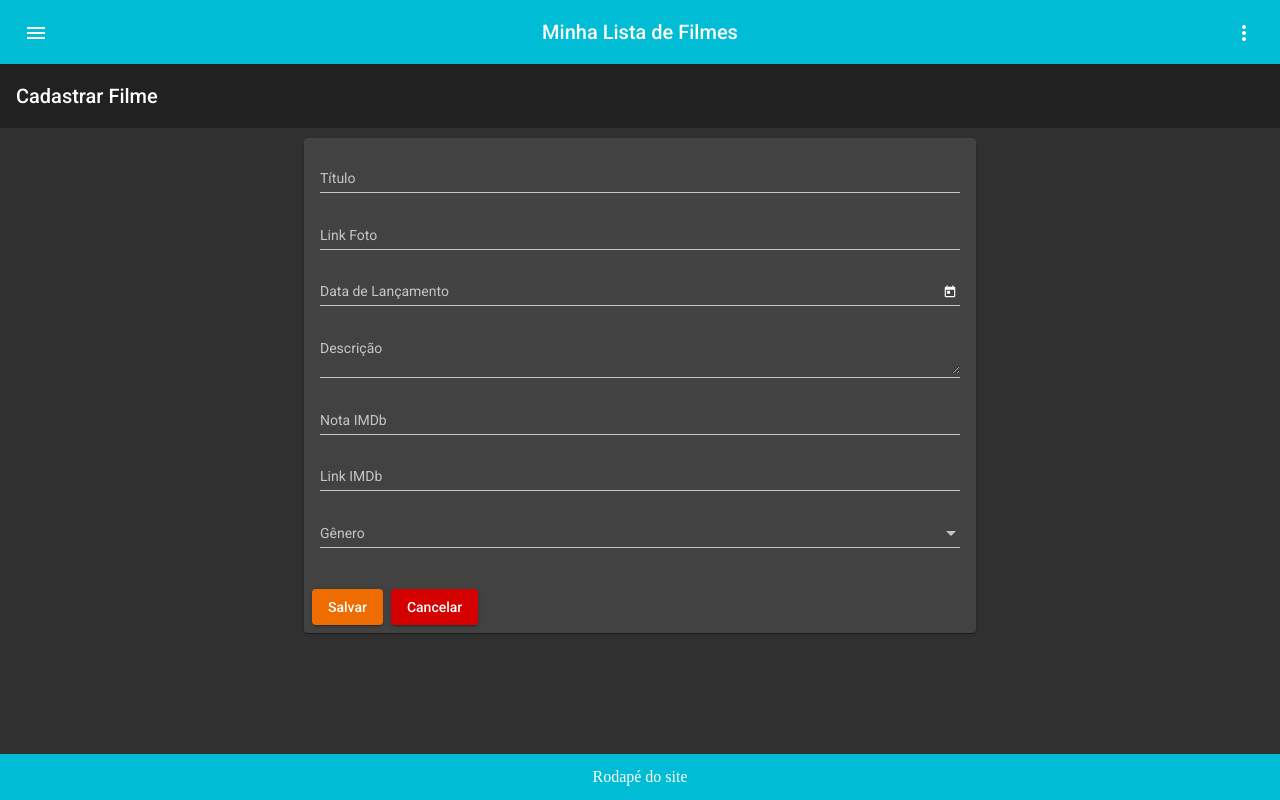
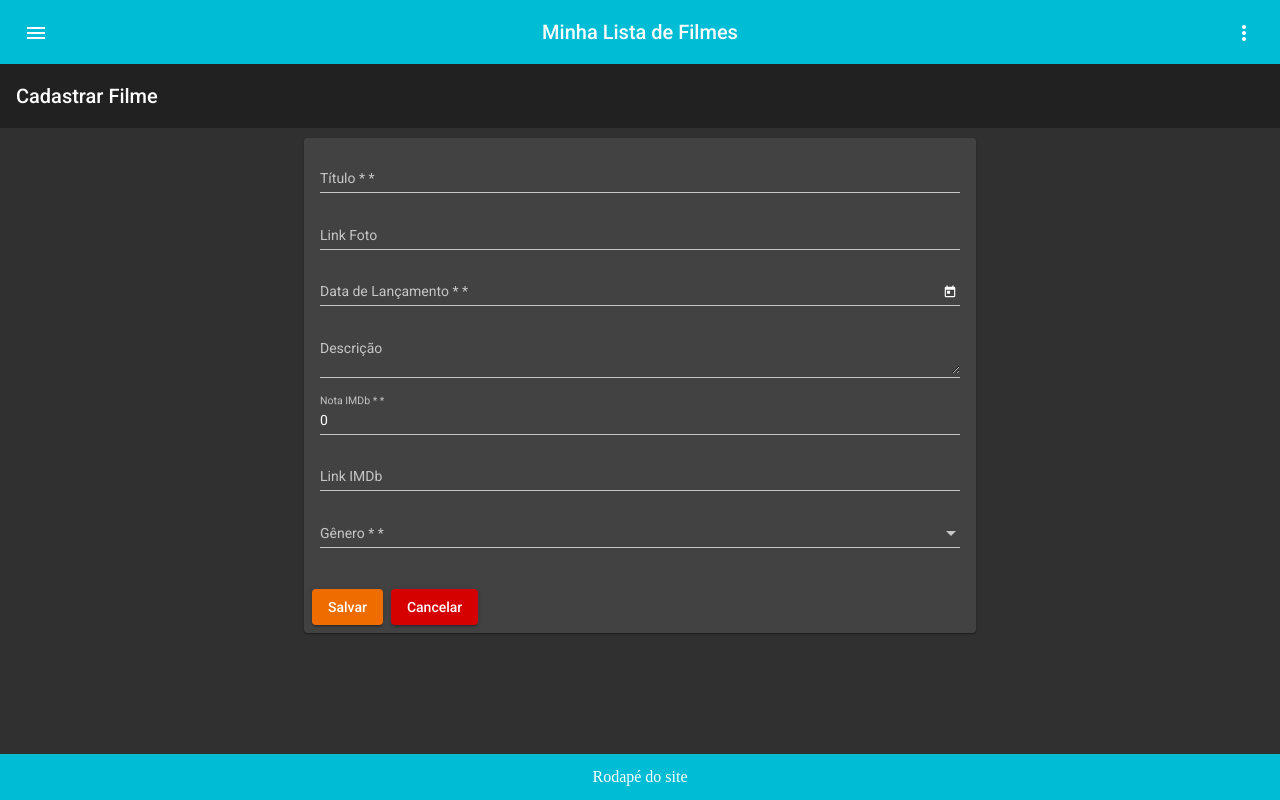
Before and after one commit to BrunaOliv/Listagem-Filmes, an Angular app: page /filmes/cadastro in a window 1280 px wide. Built offline with nearby package versions, Linux system fonts and the light colour scheme.

Commit message:
add validacao campos form

```diff
--- a/package.json
+++ b/package.json
@@ -37,6 +37,7 @@
     "@angular/cli": "~8.3.5",
     "@angular/compiler-cli": "^8.2.7",
     "@angular/language-service": "^8.2.7",
+    "@schematics/angular": "^7.0.7",
     "@types/jasmine": "~3.4.0",
     "@types/jasminewd2": "~2.0.3",
     "@types/node": "~12.7.7",
--- a/src/app/filmes/cadastro-filmes/cadastro-filmes.component.html
+++ b/src/app/filmes/cadastro-filmes/cadastro-filmes.component.html
@@ -1,40 +1,74 @@
 <mat-toolbar class="app-title">Cadastrar Filme</mat-toolbar>
 <div class="main-div">
   <mat-card class="center width50" >
+    <form [formGroup]="cadastro" (ngSubmit)="salvar()" (ngReset)="reiniciarForm()">
       <mat-card-content>
           <mat-form-field class="full-width">
-            <input matInput placeholder="Título">
+            <input matInput
+                  placeholder="Título *"
+                  name="titulo"
+                  formControlName="titulo">
+            <mat-error *ngIf="validacao.hasErrorValidar(f.titulo, 'required')">Campo obrigatório</mat-error>
+            <mat-error *ngIf="validacao.hasErrorValidar(f.titulo, 'minlength')">Campo precisa ter no minimo 2 caracter</mat-error>
+            <mat-error *ngIf="validacao.hasErrorValidar(f.titulo, 'maxlength')">Campo pode ter no maximo 256 caracter</mat-error>
           </mat-form-field>
           <mat-form-field class="full-width">
-            <input matInput placeholder="Link Foto">
+            <input matInput
+                  placeholder="Link Foto"
+                  name="urlFoto"
+                  formControlName="urlFoto">
+            <mat-error *ngIf="validacao.hasErrorValidar(f.urlFoto, 'minlength')">Campo precisa ter no minimo 10 caracter</mat-error>
           </mat-form-field>
           <mat-form-field class="full-width">
-              <input matInput [matDatepicker]="picker" placeholder="Data de Lançamento">
+              <input matInput
+                    readonly
+                    [matDatepicker]="picker"
+                    placeholder="Data de Lançamento *"
+                    name="dtLancamento"
+                    formControlName="dtLancamento"
+                    (click)="picker.open()">
+              <mat-error *ngIf="validacao.hasErrorValidar(f.dtLancamento, 'required')">Campo obrigatório</mat-error>
               <mat-datepicker-toggle matSuffix [for]="picker"></mat-datepicker-toggle>
               <mat-datepicker #picker></mat-datepicker>
-            </mat-form-field>
-          <mat-form-field class="full-width">
-            <textarea matInput placeholder="Descrição"></textarea>
           </mat-form-field>
           <mat-form-field class="full-width">
-            <input matInput placeholder="Nota IMDb">
+            <textarea matInput
+                      placeholder="Descrição"
+                      name="descricao"
+                      formControlName="descricao">
+            </textarea>
           </mat-form-field>
           <mat-form-field class="full-width">
-            <input matInput placeholder="Link IMDb">
+            <input matInput
+                  placeholder="Nota IMDb *"
+                  name="nota"
+                  formControlName="nota"
+                  type="number"
+                  min="0"
+                  max="10"
+                  step="0.1">
+            <mat-error *ngIf="validacao.hasErrorValidar(f.nota, 'required')">Campo obrigatório</mat-error>
+            <mat-error *ngIf="validacao.hasErrorValidar(f.nota, 'min')">O valor minimo do campo é 0</mat-error>
+            <mat-error *ngIf="validacao.hasErrorValidar(f.nota, 'max')">O valor maximo do campo é 10</mat-error>
           </mat-form-field>
           <mat-form-field class="full-width">
-            <mat-select placeholder="Gênero">
-              <mat-option value="Ação">Açao</mat-option>
-              <mat-option value="Aventura">Aventura</mat-option>
-              <mat-option value=">Ficção Científica">Ficção Científica</mat-option>
-              <mat-option value="Romance">Romance</mat-option>
-              <mat-option value="Terror">Terror</mat-option>
+            <input matInput
+                  placeholder="Link IMDb"
+                  name="urlIMDb"
+                  formControlName="urlIMDb">
+            <mat-error *ngIf="validacao.hasErrorValidar(f.urlIMDb, 'minlength')">Campo precisa ter no minimo 10 caracter</mat-error>
+          </mat-form-field>
+          <mat-form-field class="full-width">
+            <mat-select placeholder="Gênero *" formControlName="genero">
+              <mat-option *ngFor="let genero of generoList" [value]="genero">{{genero}}</mat-option>
             </mat-select>
           </mat-form-field>
-        </mat-card-content>
+          <mat-error *ngIf="validacao.hasErrorValidar(f.genero, 'required')">Campo obrigatório</mat-error>
+      </mat-card-content>
+      </form>
         <mat-card-actions>
-          <button color="accent" mat-raised-button>Salvar</button>
-          <button color="warn" mat-raised-button>Cancelar</button>
+          <button (click)="salvar()" color="accent" mat-raised-button>Salvar</button>
+          <button (click)="reiniciarForm()" color="warn" mat-raised-button>Cancelar</button>
         </mat-card-actions>
   </mat-card>
 </div>
--- a/src/app/filmes/cadastro-filmes/cadastro-filmes.component.ts
+++ b/src/app/filmes/cadastro-filmes/cadastro-filmes.component.ts
@@ -1,5 +1,6 @@
 import { Component, OnInit } from '@angular/core';
-import {FormBuilder, FormGroup} from '@angular/forms';
+import {FormBuilder, FormGroup, Validators} from '@angular/forms';
+import { ValidarCamposService } from 'src/app/shared/components/campos/validar-campos.service';
 
 @Component({
   selector: 'dio-cadastro-filmes',
@@ -8,17 +9,45 @@ import {FormBuilder, FormGroup} from '@angular/forms';
 })
 export class CadastroFilmesComponent implements OnInit {
 
-  options: FormGroup;
+  cadastro: FormGroup;
+  generoList: string[] = ['Ação', 'Aventura', 'Ficção Científica', "Romance", 'Terror'];
 
-  constructor(private fb: FormBuilder) { }
+  constructor(
+    private fb: FormBuilder,
+    public validacao: ValidarCamposService) { }
+
+  get f(){
+    return this.cadastro.controls;
+  }
 
   ngOnInit() {
+    this.carregarFormulario();
+  }
 
-    this.options = this.fb.group({
-      hideRequired: false,
-      floatLabel: 'auto',
+  carregarFormulario(){
+    this.cadastro = this.fb.group({
+      titulo: ['', [Validators.required, Validators.minLength(2), Validators.maxLength(256)]],
+      urlFoto: ['', [Validators.minLength(10)]],
+      dtLancamento: ['', [Validators.required]],
+      descricao: [''],
+      nota: [0, [Validators.required, Validators.min(0), Validators.max(10)]],
+      urlIMDb: ['', [Validators.minLength(10)]],
+      genero: ['', [Validators.required]]
     });
+  }
 
+  salvar(): void{
+      this.cadastro.markAllAsTouched();
+      if(this.cadastro.invalid){
+        return
+      }
+
+      alert("Sucesso!!\n\n"+ JSON.stringify(this.cadastro.value, null, 4));
+      this.reiniciarForm();
+  }
+
+  reiniciarForm(): void{
+    this.cadastro.reset();
   }
 
 }
--- /dev/null
+++ b/src/app/shared/components/campos/validar-campos.service.ts
@@ -0,0 +1,21 @@
+import { Injectable } from '@angular/core';
+import { AbstractControl } from '@angular/forms';
+
+@Injectable({
+  providedIn: 'root'
+})
+export class ValidarCamposService {
+
+constructor() { }
+
+  hasError(control: AbstractControl, errorName: string):boolean{
+    return control.hasError(errorName);
+  }
+
+  hasErrorValidar(control: AbstractControl, errorName: string):boolean{
+    if((control.dirty || control.touched) && this.hasError(control, errorName)){
+      return true
+    }
+    return false
+  }
+}
```
Also changed, not shown: 1 other file (tests, documents, lock files or other folders).
